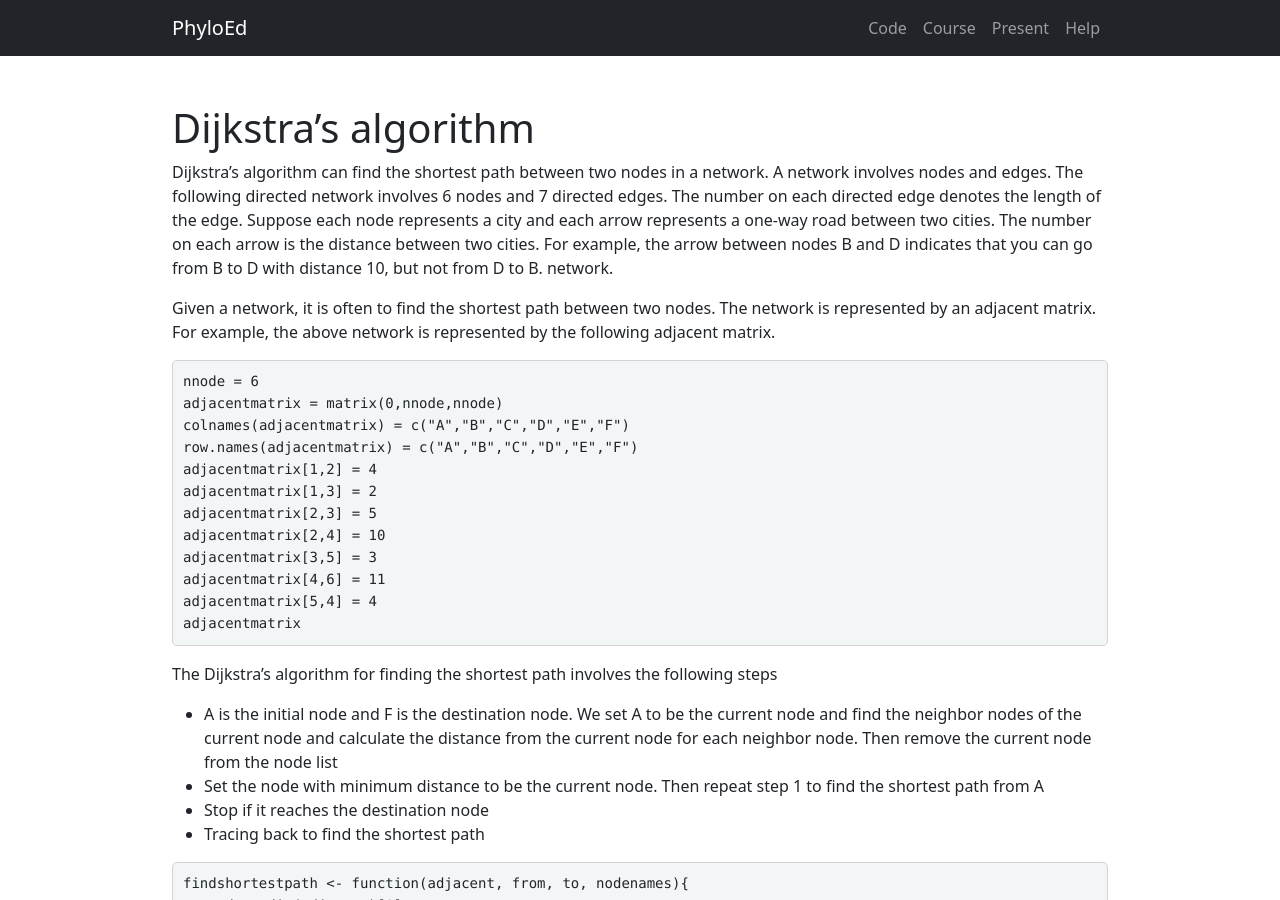
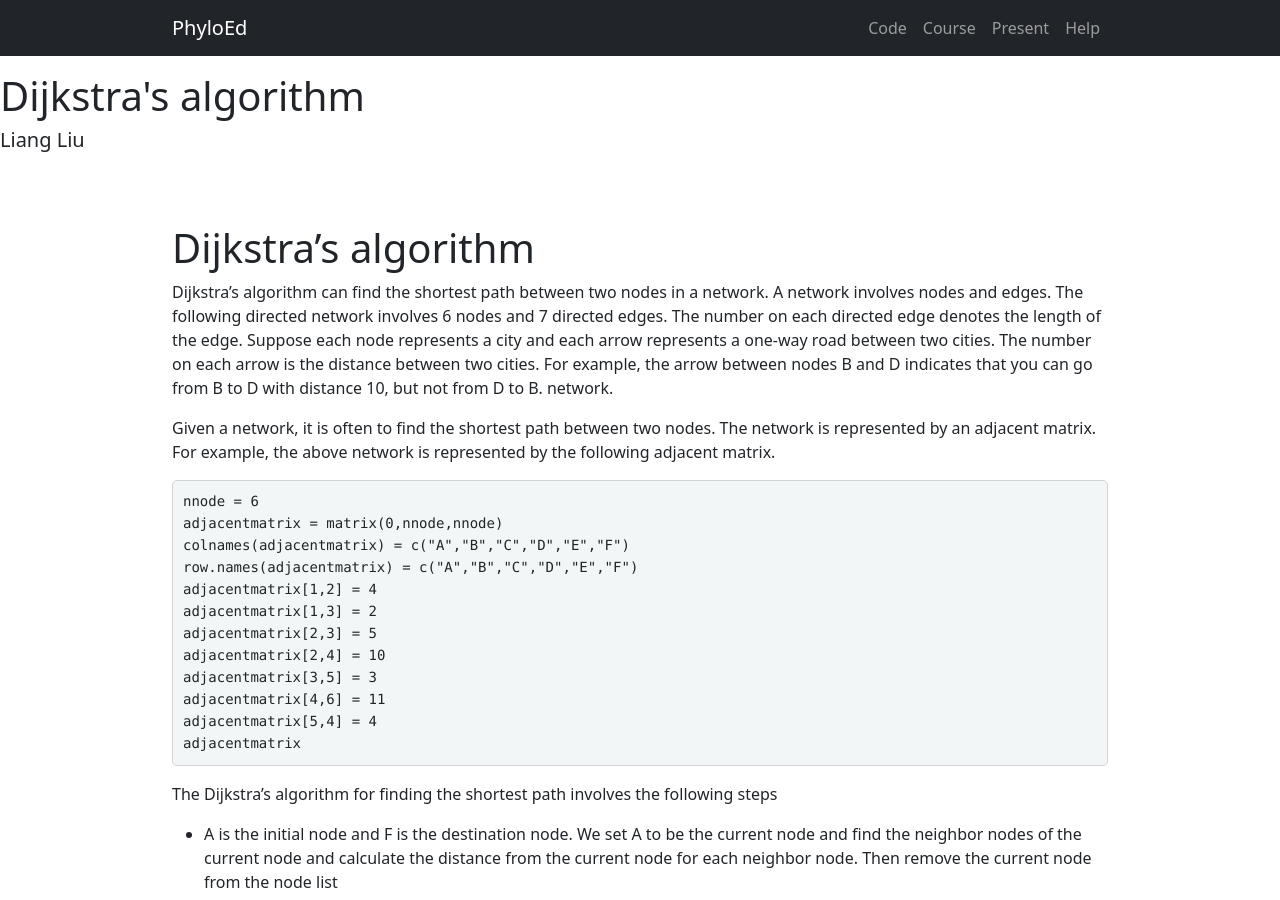
Before and after one commit to lliu1871/PhyEd, a Jekyll site: the page built from code/dijkstra.md, in a window 1280 px wide and 900 px high. Built offline with Jekyll 4.4.1, drawn with Linux system fonts in a browser that asks for light colours.

Commit message:
Update markdown.html

```diff
--- a/_layouts/markdown.html
+++ b/_layouts/markdown.html
@@ -6,6 +6,11 @@
   <body class="d-flex flex-column vw-100 vh-100">
 
     {%- include header0.html -%}
+
+    <header class="post-header py-3">
+      <h1 class="post-title">{{ page.title | escape }}</h1>
+      <h5 class="post-author">{{ page.author | escape }}</h5>
+    </header>
 
     <main class="page-content py-5 flex-shrink-0" aria-label="Content">
 
```
